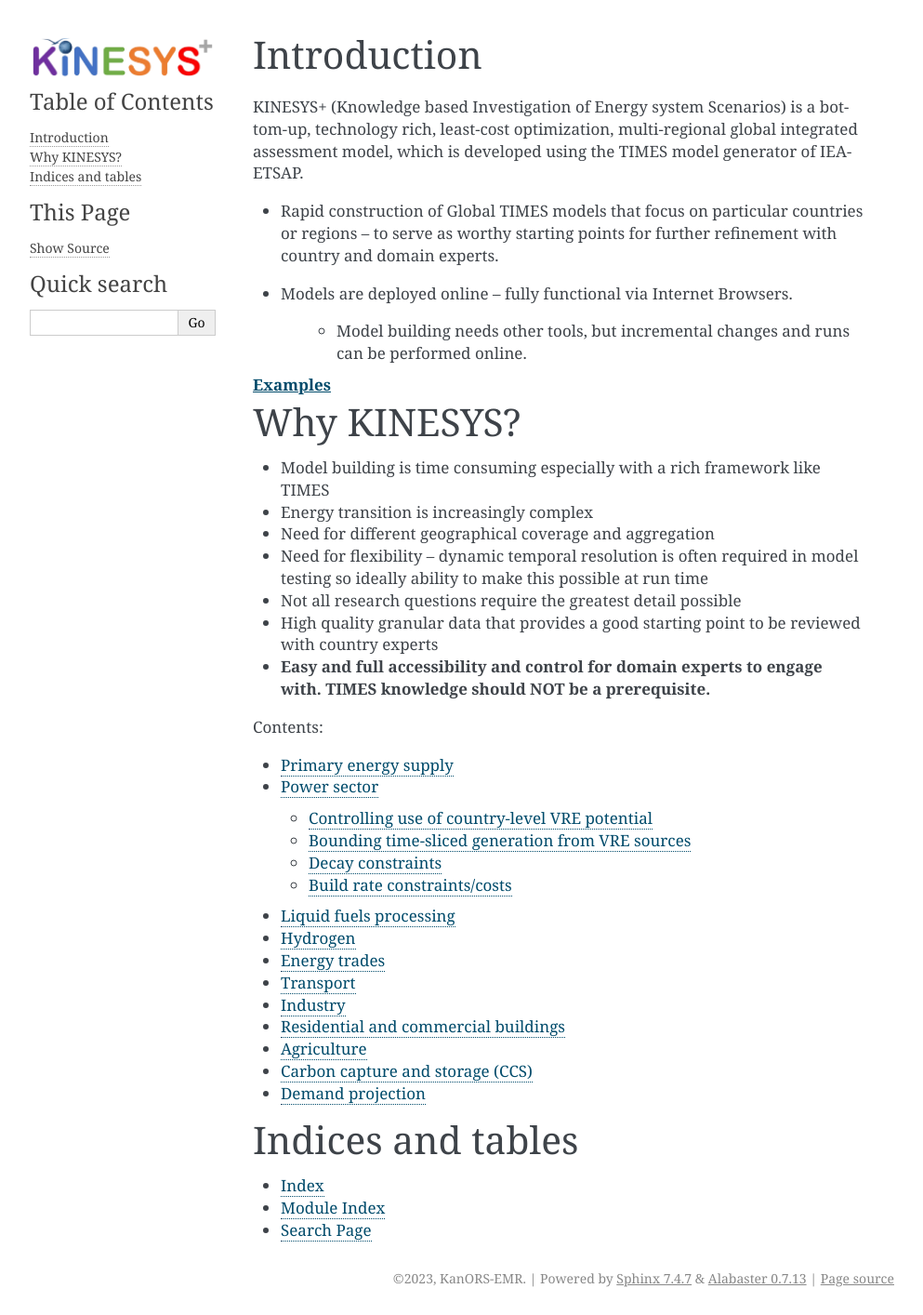
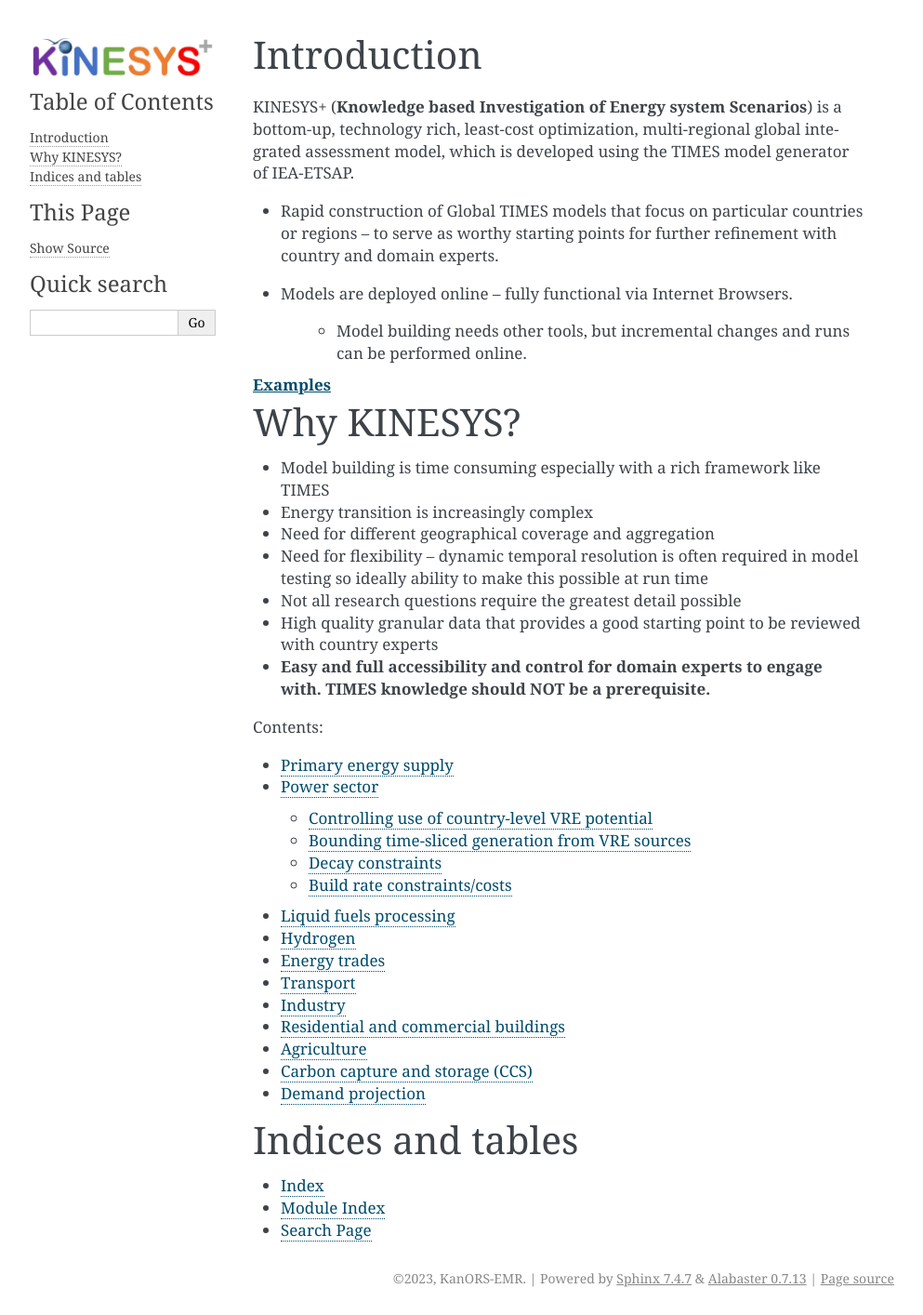
Before and after one commit to kanors-emr/Kinesys-documentation, a Sphinx documentation site: the page built from source/index.rst, in a window 1280 px wide. Shown: the whole page at 93% size, without its empty margins (148-1141 px from the left). Built offline with Sphinx 7.4.7, drawn with Linux system fonts in a browser that asks for light colours.

```diff
--- a/source/index.rst
+++ b/source/index.rst
@@ -6,7 +6,7 @@
 Introduction
 =============
 
-KINESYS+ (Knowledge based Investigation of Energy system Scenarios) is a bottom-up, technology rich, least-cost optimization, multi-regional global integrated assessment model,
+KINESYS+ (**Knowledge based Investigation of Energy system Scenarios**) is a bottom-up, technology rich, least-cost optimization, multi-regional global integrated assessment model,
 which is developed using the TIMES model generator of IEA-ETSAP.
 
 * Rapid construction of Global TIMES models that focus on particular countries or regions – to serve as worthy starting points for further refinement with country and domain experts.
```
